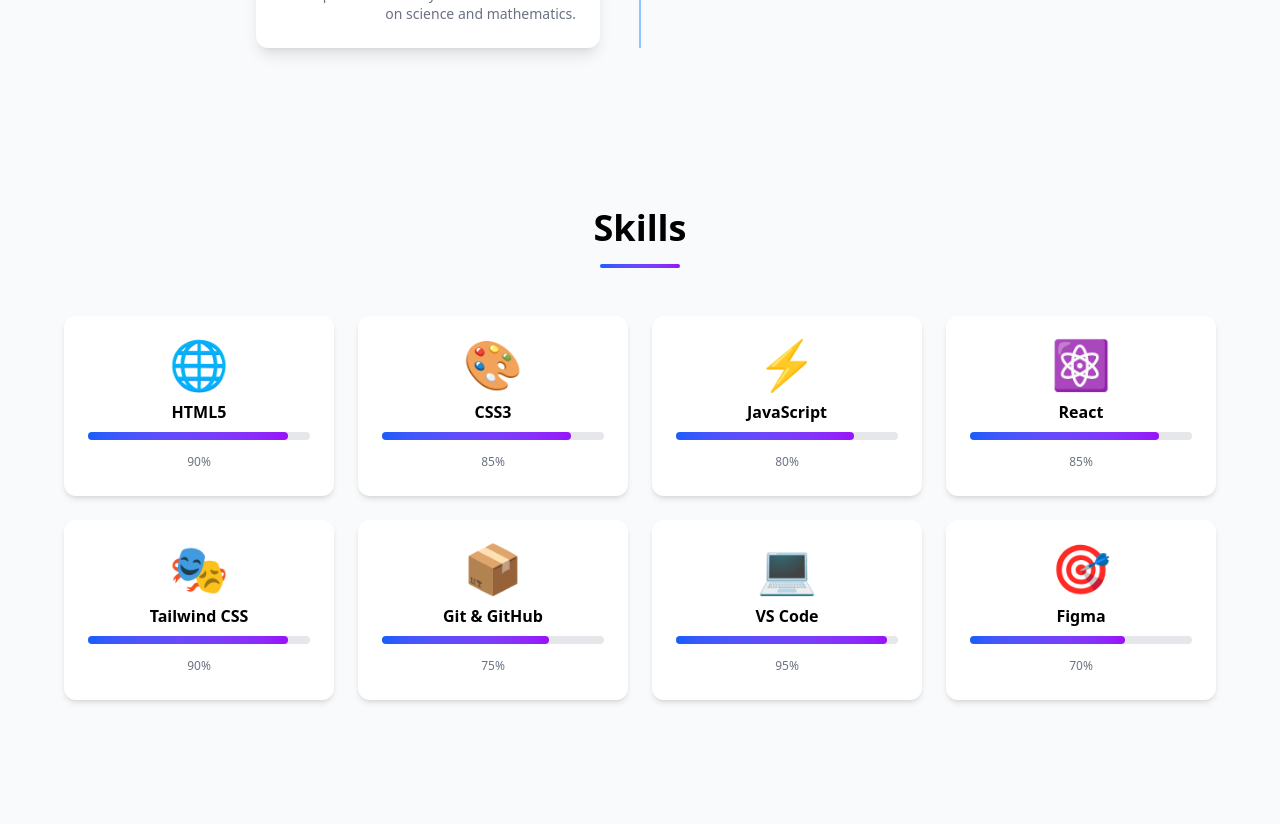
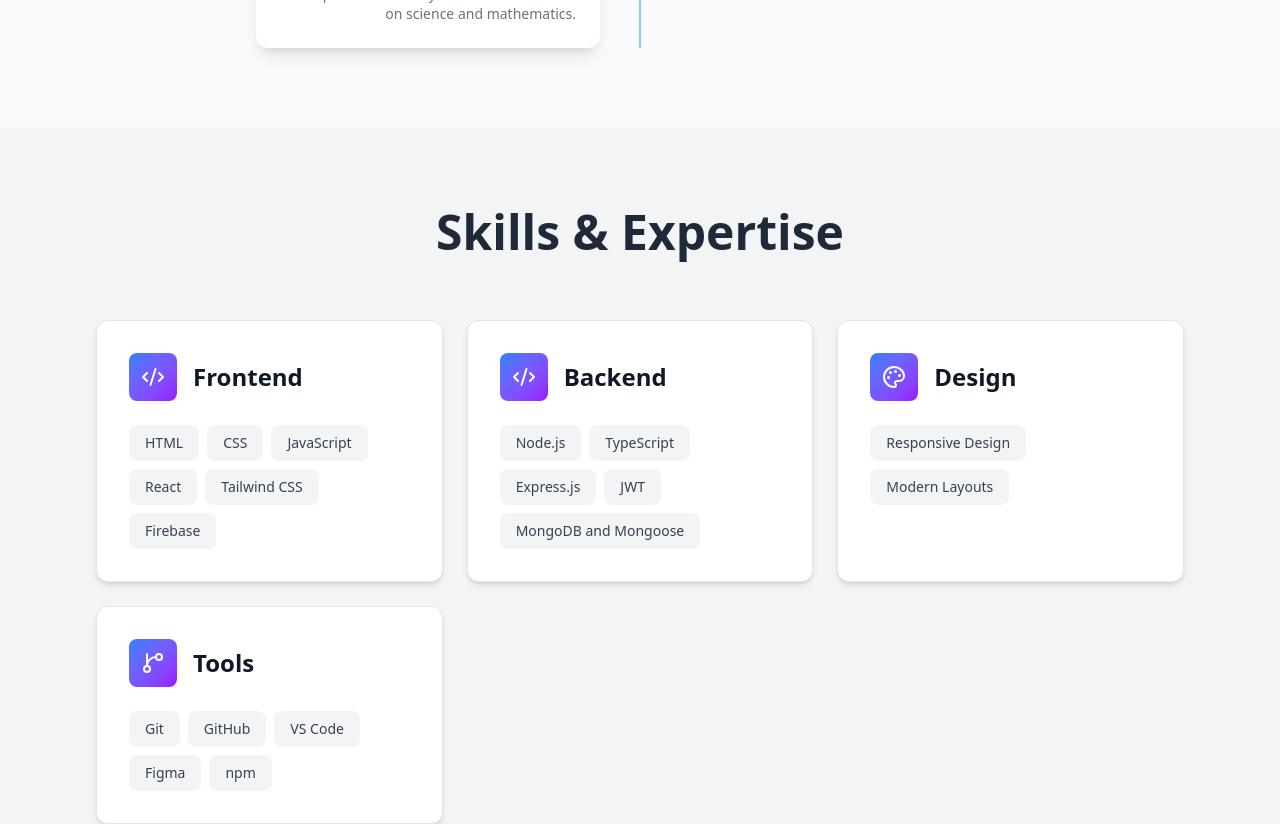
Before and after one commit to Asadulla56/portfolio, a React (Vite) app: page / in a window 1280 px wide. Shown: the part 2140-2964 px from the top of the page. Built offline with nearby package versions, Linux system fonts and the light colour scheme.

Commit message:
added to the skills section

```diff
--- a/package.json
+++ b/package.json
@@ -16,6 +16,7 @@
     "lucide-react": "^0.548.0",
     "react": "^19.1.1",
     "react-dom": "^19.1.1",
+    "react-icons": "^5.5.0",
     "react-router-dom": "^7.9.4",
     "tailwindcss": "^4.1.16"
   },
--- a/src/components/Skills.jsx
+++ b/src/components/Skills.jsx
@@ -1,48 +1,71 @@
 import React from "react";
+import { Code2, Palette, GitBranch } from "lucide-react"; // Removed unused imports (Figma, Github)
 
 const Skills = () => {
-  const skills = [
-    { name: "HTML5", icon: "🌐", level: 90 },
-    { name: "CSS3", icon: "🎨", level: 85 },
-    { name: "JavaScript", icon: "⚡", level: 80 },
-    { name: "React", icon: "⚛️", level: 85 },
-    { name: "Tailwind CSS", icon: "🎭", level: 90 },
-    { name: "Git & GitHub", icon: "📦", level: 75 },
-    { name: "VS Code", icon: "💻", level: 95 },
-    { name: "Figma", icon: "🎯", level: 70 },
+  const skillCategories = [
+    {
+      title: "Frontend",
+      icon: Code2,
+      skills: ["HTML", "CSS", "JavaScript", "React", "Tailwind CSS","Firebase"],
+    },
+    {
+      title: "Backend",
+      icon: Code2,
+      skills: ["Node.js","TypeScript", "Express.js", "JWT", "MongoDB and Mongoose",],
+    },
+    {
+      title: "Design",
+      icon: Palette,
+      skills: ["Responsive Design", "Modern Layouts"],
+    },
+    {
+      title: "Tools",
+      icon: GitBranch,
+      skills: ["Git", "GitHub", "VS Code", "Figma", "npm"],
+    },
   ];
 
   return (
-    <section id="skills" className="py-20 bg-gray-50">
-      <div className="container mx-auto px-4 sm:px-6 lg:px-8">
+    <section id="skills" className="py-20 bg-gray-100">
+      <div className="container mx-auto px-4 sm:px-6 lg:px-8 max-w-6xl">
         {/* Section Title */}
-        <div className="text-center mb-12">
-          <h2 className="text-3xl md:text-4xl font-bold mb-4">Skills</h2>
-          <div className="w-20 h-1 bg-gradient-to-r from-blue-600 to-purple-600 mx-auto rounded-full"></div>
-        </div>
+        <h2 className="text-4xl md:text-5xl font-bold text-center mb-16 text-gray-800">
+          Skills & Expertise
+        </h2>
 
         {/* Skills Grid */}
-        <div className="max-w-6xl mx-auto grid grid-cols-2 md:grid-cols-3 lg:grid-cols-4 gap-4 md:gap-6">
-          {skills.map((skill, index) => (
-            <div
-              key={index}
-              className="bg-white rounded-xl shadow-md p-6 text-center transform transition-all hover:scale-105 hover:-translate-y-2 cursor-pointer"
-              style={{ animationDelay: `${index * 0.1}s` }}
-            >
-              <div className="text-4xl md:text-5xl mb-3">{skill.icon}</div>
-              <h3 className="font-semibold mb-2 text-sm md:text-base">{skill.name}</h3>
+        <div className="grid md:grid-cols-3 gap-6">
+          {skillCategories.map((category, idx) => {
+            const Icon = category.icon;
+            return (
+              <div
+                key={idx}
+                className="bg-white rounded-xl p-8 border border-gray-200 shadow-md transition-all duration-300 hover:shadow-xl hover:-translate-y-1"
+              >
+                {/* Card Header */}
+                <div className="flex items-center gap-4 mb-6">
+                  <div className="p-3 bg-gradient-to-br from-blue-500 to-purple-600 rounded-lg">
+                    <Icon className="w-6 h-6 text-white" />
+                  </div>
+                  <h3 className="text-2xl font-semibold text-gray-900">
+                    {category.title}
+                  </h3>
+                </div>
 
-              {/* Skill bar */}
-              <div className="w-full bg-gray-200 rounded-full h-2 mb-2">
-                <div
-                  className="bg-gradient-to-r from-blue-600 to-purple-600 h-2 rounded-full transition-all duration-1000"
-                  style={{ width: `${skill.level}%` }}
-                ></div>
+                {/* Skill Pills */}
+                <div className="flex flex-wrap gap-2">
+                  {category.skills.map((skill, skillIdx) => (
+                    <span
+                      key={skillIdx}
+                      className="px-4 py-2 bg-gray-100 rounded-lg text-sm font-medium text-gray-700 hover:bg-blue-600 hover:text-white transition-colors duration-300 cursor-default"
+                    >
+                      {skill}
+                    </span>
+                  ))}
+                </div>
               </div>
-
-              <span className="text-xs text-gray-500">{skill.level}%</span>
-            </div>
-          ))}
+            );
+          })}
         </div>
       </div>
     </section>
```
Also changed, not shown: 1 other file (tests, documents, lock files or other folders).
